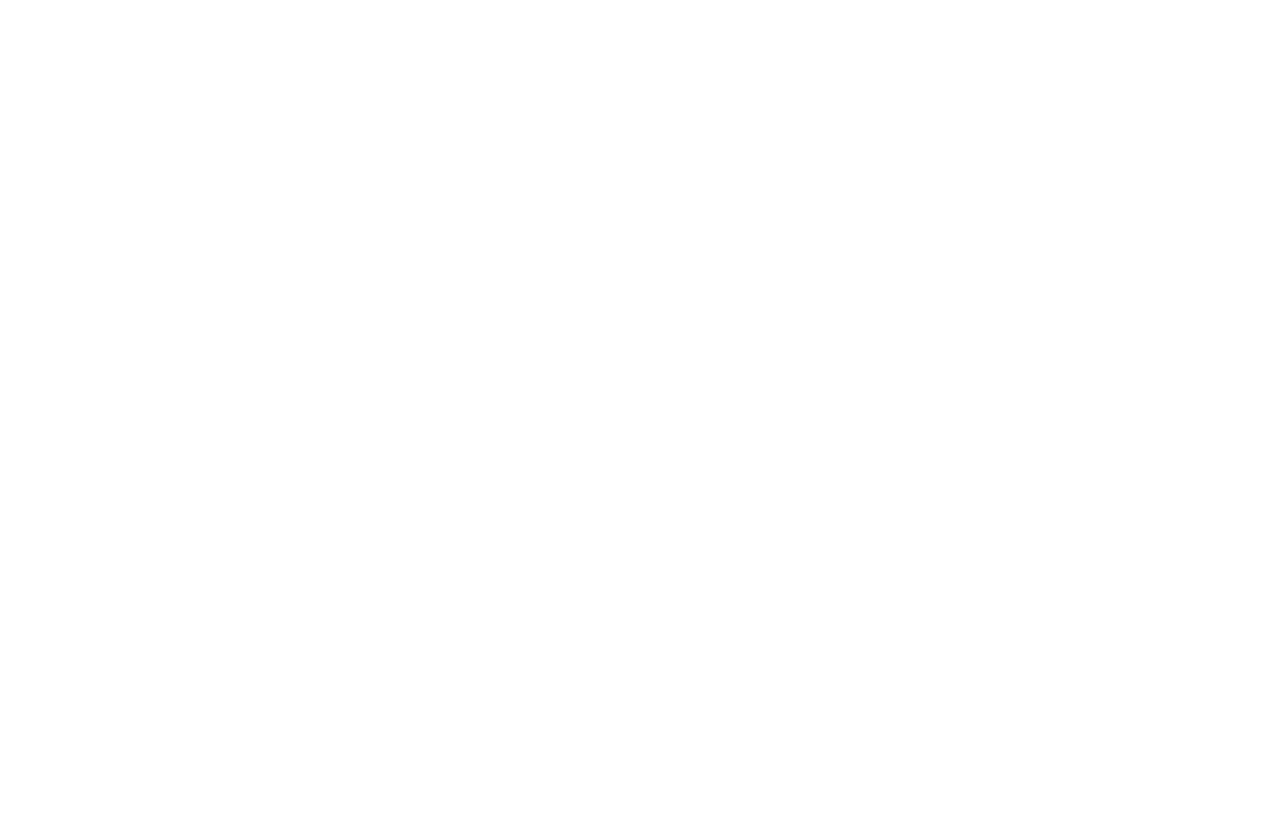
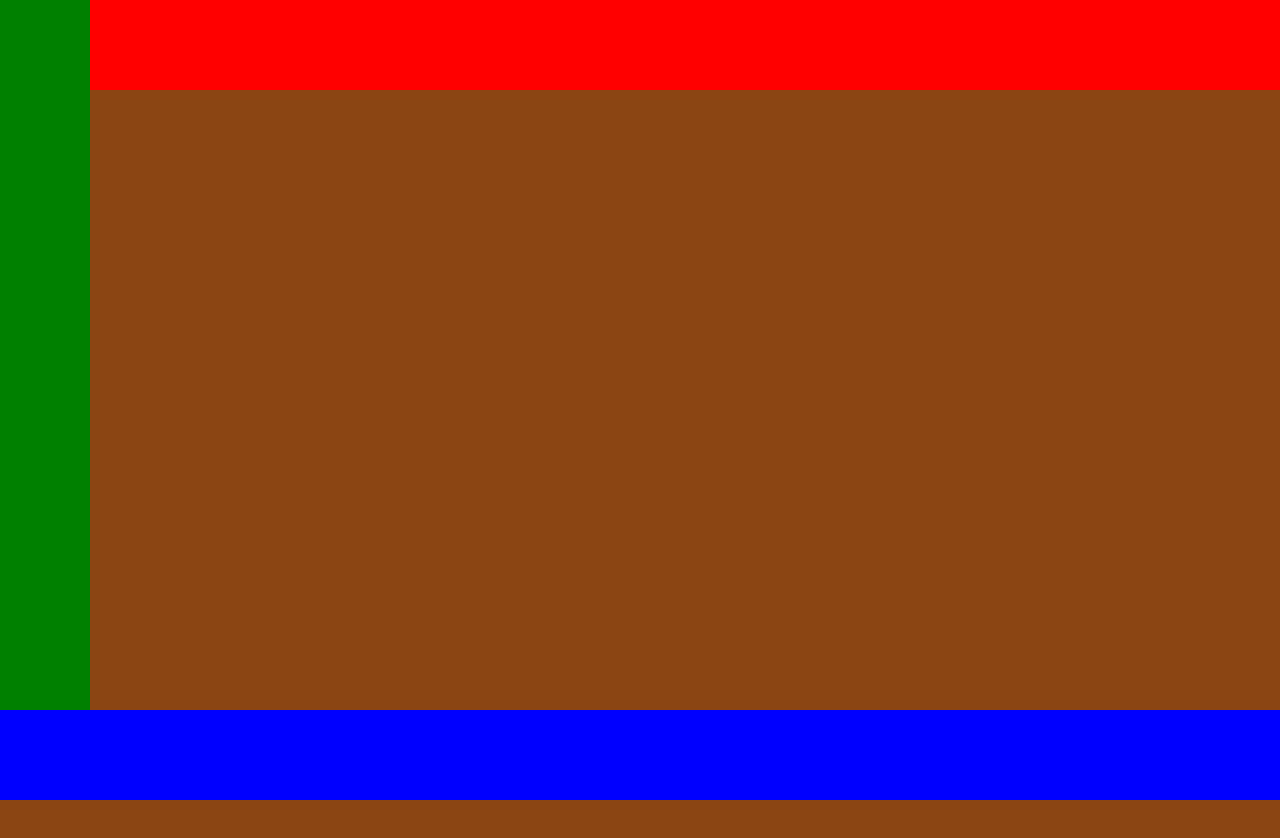
Before and after one commit to michaelcinus/html-css-spotifyweb, a plain HTML site: page index.html in a window 1280 px wide. Before the commit the page ends 800 px from the top, so only its background shows below. Drawn offline with Linux system fonts and the light colour scheme.

Commit message:
predisposition blocks with debug

```diff
--- a/css/style.css
+++ b/css/style.css
@@ -0,0 +1,47 @@
+*{
+    margin: 0;
+    padding: 0;
+    box-sizing: border-box;
+}
+
+
+
+/* HEADER FIXED */
+#header-fixed{
+    width: calc( 100% - 90px );
+    height: 90px;
+    position: fixed;
+    z-index: 900;
+    right: 0;
+    /* debug */
+    background-color: red;
+}
+
+/* COLUMN LEFT */
+#column-left{
+    width: 90px;
+    height: calc( 100vh - 90px );
+    position: fixed;
+    z-index: 899;
+    /* debug */
+    background-color: green;
+}
+
+/* PRINCIPAL PART */
+#principal-part{
+    padding-left: 90px;
+    /* debug */
+    background-color: saddlebrown;
+    height: 1000px;
+}
+
+/* FOOTER */
+footer{
+    width: 100%;
+    height: 90px;
+    position: fixed;
+    z-index: 900;
+    bottom: 0;
+    /* debug */
+    background-color: blue;
+}
--- a/index.html
+++ b/index.html
@@ -8,7 +8,7 @@
 </head>
 <body>
     <!-- ALL PAGE -->
-    <main class="all-page">
+    <main id="all-page">
         <!-- HEADER FIXED -->
         <section id="header-fixed">
 
```
